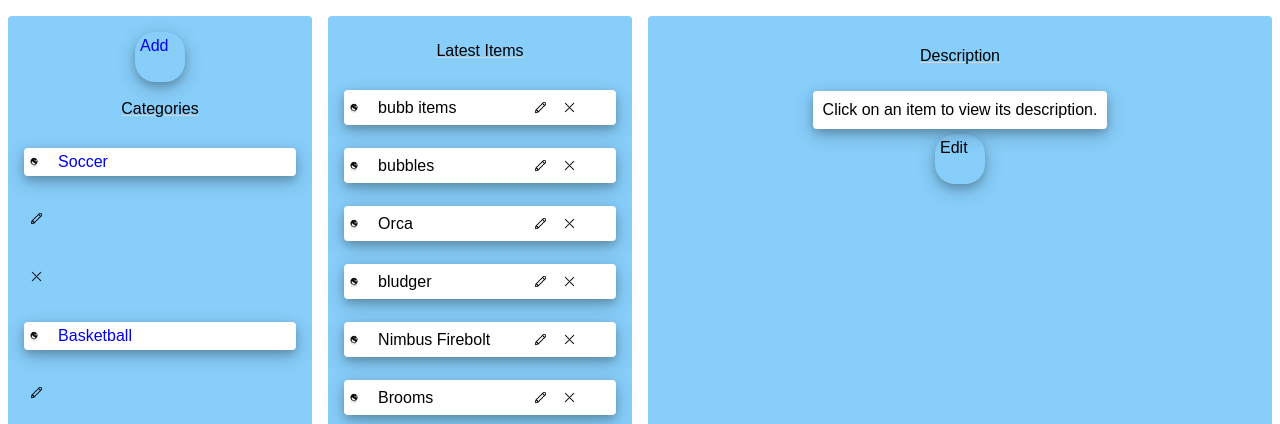
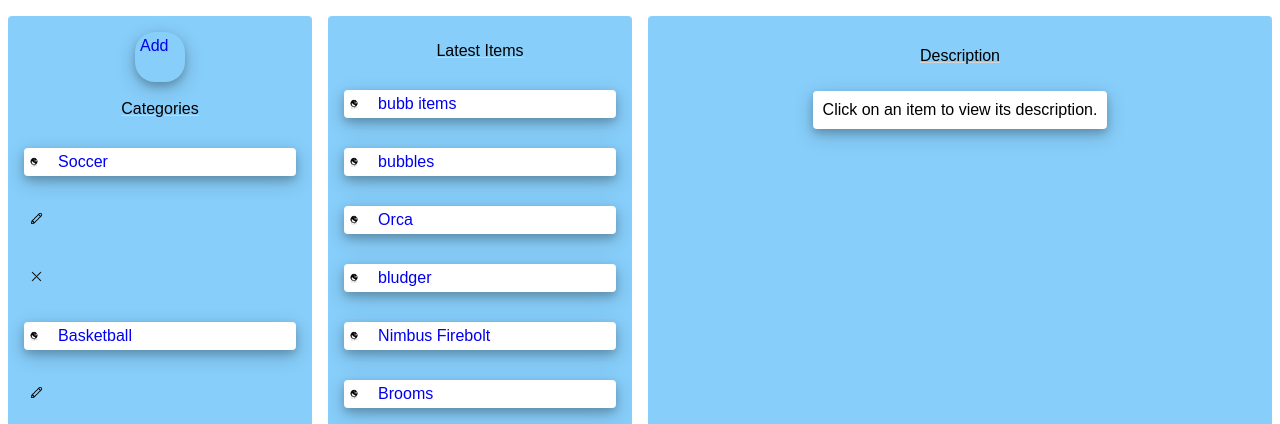
Before and after one commit to moe-elsadig/FSND-P2, a Flask app: page / in a window 1280 px wide. Shown: the part 176-600 px from the top of the page. Run offline with Flask 2, Linux system fonts and the light colour scheme; data comes from the database, SQL or seed files in the repository; parts of the project's set-up code (start-up, migrations or seed data) failed here and were passed over.

Commit message:
fixed item button functionality from the main page

```diff
--- a/vagrant/templates/catalogue.html
+++ b/vagrant/templates/catalogue.html
@@ -51,11 +51,9 @@
       <div class="item_list_sec list">
         <div class="sec_title">Latest Items</div>
         {% for item in latest_items %}
-          <a class="list_item">
+          <a class="list_item" href="{{url_for('showItem', category_id=item.category_id, item_id=item.id)}}">
             <img src="/vagrant/images/Logo_4000px4000px.png" alt="item image" class="list_item_logo">
             <div class="list_item_text">{{item.title}}</div>
-            <img src="/vagrant/images/icons8-edit-100.png" alt="edit" class="list_item_btn">
-            <img src="/vagrant/images/icons8-delete-100.png" alt="delete" class="list_item_btn">
           </a>
         {% endfor %}
       </div>
@@ -64,7 +62,6 @@
           <div class="sec_title">Description</div>
           <div class="desc_text">Click on an item to view its description.</div>
         </div>
-        <div class="sec_btn">Edit</div>
       </div>
     </div>
   </body>
```
